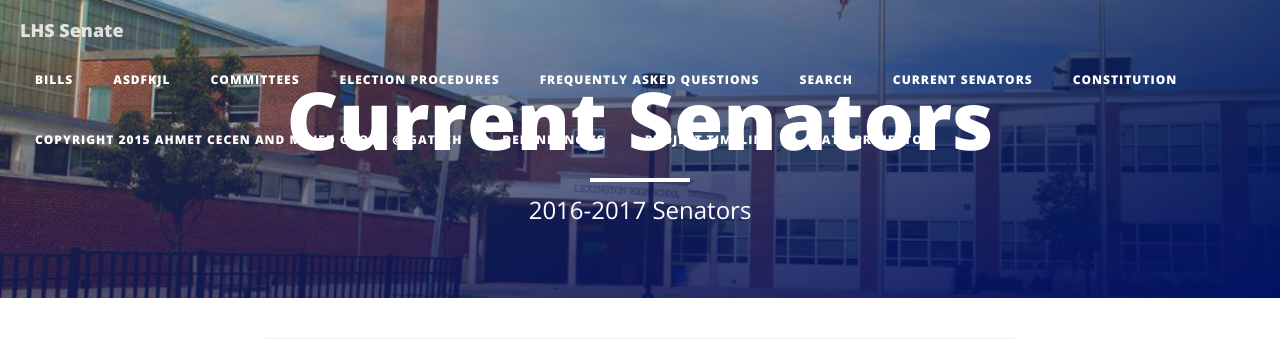
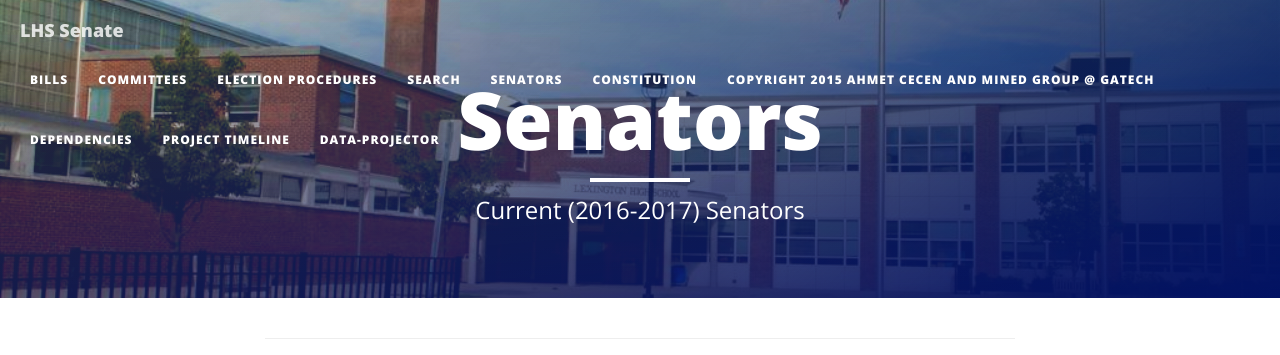
Before and after one commit to vitaedev/lhssenate, a Jekyll site: the page built from members.html, in a window 1280 px wide, cut to the strip 0-355 px from the top of the page. Built offline with Jekyll 4.4.1, drawn with Linux system fonts in a browser that asks for light colours; nearby versions of some CDN libraries.

```diff
--- a/_config.yml
+++ b/_config.yml
@@ -25,7 +25,7 @@ markdown: kramdown
 highlighter: rouge
 permalink: pretty
 paginate: 10
-exclude: ["less","node_modules","Gruntfile.js","package.json","README.md"]
+exclude: ["less","node_modules","Gruntfile.js","package.json","README.md","faq.md","projects/project1.md"]
 
 # Jekyll Settings
 
--- a/css/clean-blog.css
+++ b/css/clean-blog.css
@@ -83,13 +83,21 @@ hr.small {
   }
   .navbar-custom .nav li a {
     color: white;
-    padding: 20px;
+    padding: 20px 15px;
   }
   .navbar-custom .nav li a:hover,
   .navbar-custom .nav li a:focus {
     color: rgba(255, 255, 255, 0.8);
   }
 }
+
+/*hax*/
+@media only screen and (max-width: 857px) {
+  .navbar-custom .nav li a {
+    padding: 0px 15px;
+  }
+}
+
 @media only screen and (min-width: 1170px) {
   .navbar-custom {
     -webkit-transition: background-color 0.3s;
--- a/faq.md
+++ b/faq.md
@@ -1,6 +1,6 @@
 ---
 layout: page
-title: "Frequently Asked Questions"
+title: "FAQ"
 description: "aaaa formattinggg"
 header-img: "img/home-bg.jpg"
 ---
--- a/members.html
+++ b/members.html
@@ -1,7 +1,7 @@
 ---
 layout: page
-title: "Current Senators"
-description: "2016-2017 Senators"
+title: "Senators"
+description: "Current (2016-2017) Senators"
 header-img: "img/home-bg.jpg"
 ---
 <hr>
```
